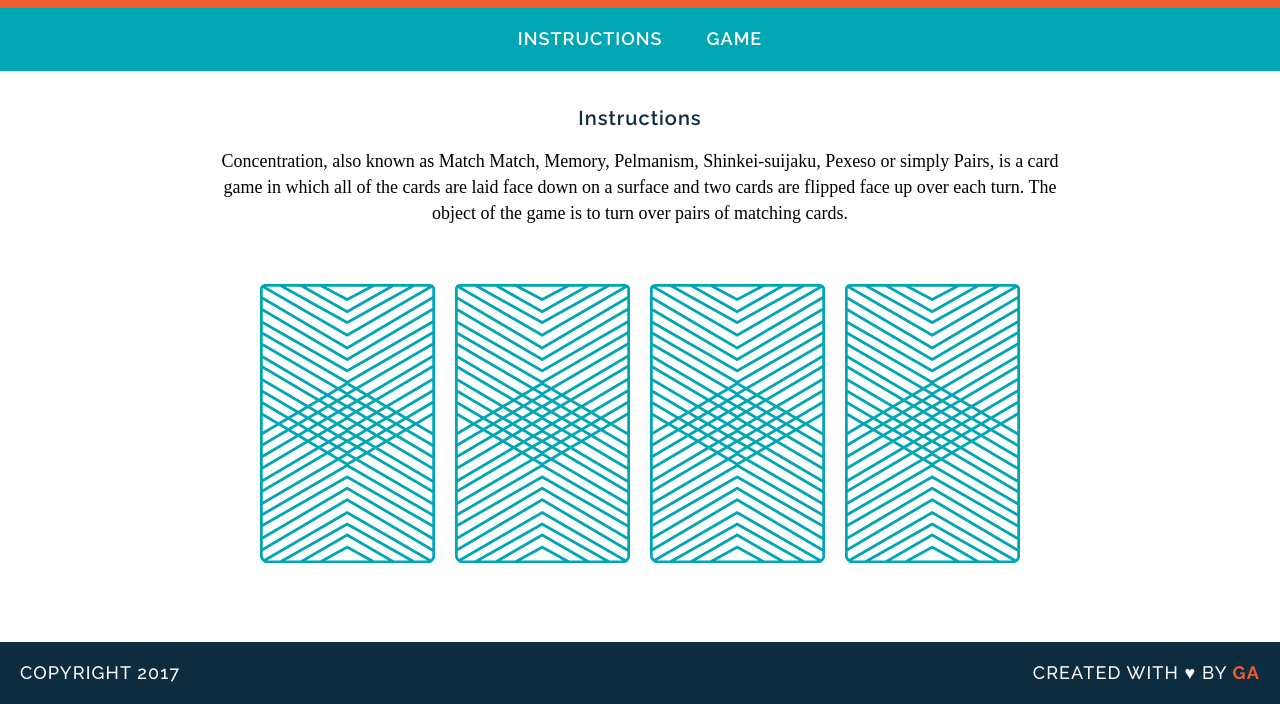
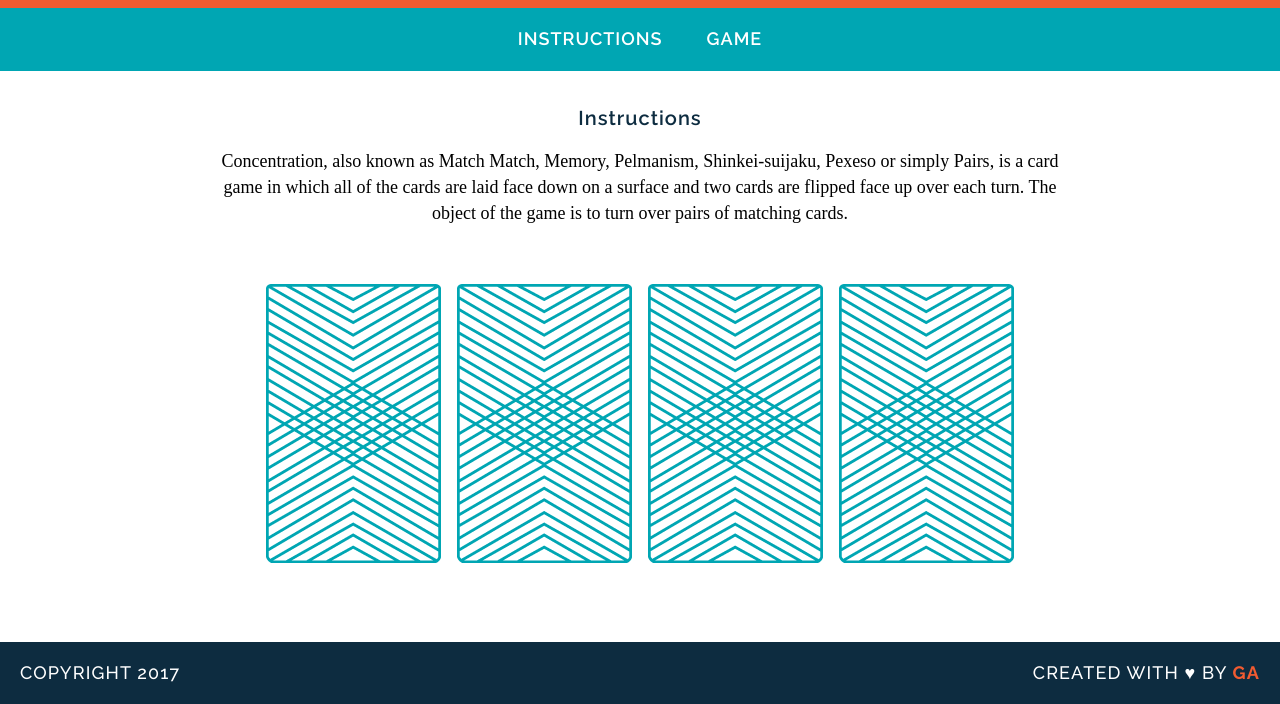
Before and after one commit to rallysport206/wdi-fundamentals-memorygame, a plain HTML site: page memory_game/index.html in a window 1280 px wide. Shown: the part 105-809 px from the top of the page. Drawn offline with Linux system fonts and the light colour scheme; a web font is replaced by a local one.

Commit message:
updated unit 11 game logic

```diff
--- a/memory_game/index.html
+++ b/memory_game/index.html
@@ -20,18 +20,15 @@
 	<h2>Instructions</h2>
 	<p>Concentration, also known as Match Match, Memory, Pelmanism, Shinkei-suijaku, Pexeso or simply Pairs, is a card game in which all of the cards are laid face down on a surface and two cards are flipped face up over each turn. The object of the game is to turn over pairs of matching cards.</p>
 
-	<div>
-		<img src="images/back.png" alt="Queen of Diamonds">
-		<img src="images/back.png" alt="Queen of Hearts">
-		<img src="images/back.png" alt="King of Diamonds">
-		<img src="images/back.png" alt="King of Hearts">
+	<div id="game-board" class="board clearfix">
 	</div>
+	<script src="js/main.js"></script>
+
 	</main>
 <footer class="clearfix">
 	<p class="copyright">Copyright 2017</p>
 	<p class="message">Created with &hearts; by <span class="name">GA</span>
 	</p>
 </footer>
-<script src="js/main.js"></script>
 </body>
 </html>
--- a/memory_game/js/main.js
+++ b/memory_game/js/main.js
@@ -2,22 +2,22 @@ var cards = [
 {
 rank: "queen",
 suit: "hearts",
-cardImage: "images/queen-of-hearts.png"
+cardImage: "images/queen-of-hearts.png",
 },
 {
 rank: "queen",
 suit: "diamonds",
-cardImage: "images/queen-of-diamonds.png"
+cardImage: "images/queen-of-diamonds.png",
 },
 {
 rank: "king",
 suit: "hearts",
-cardImage: "images/king-of-hearts.png"
+cardImage: "images/king-of-hearts.png",
 },
 {
 rank: "king",
 suit: "diamonds",
-cardImage: "images/king-of-diamonds.png"
+cardImage: "images/king-of-diamonds.png",
 }
 ];
 
@@ -25,20 +25,38 @@ var cardsInPlay = [];
 var checkForMatch = function() {
 
 if (cardsInPlay[0] === cardsInPlay[1]) {
-alert("You found a match!") }
+alert("You found a match!"); }
 else {
-alert("Sorry, try again") }
+alert("Sorry, try again"); }
 };
 
-var flipCard = function (cardId) {
-cardsInPlay.push(cards[cardId].rank);
-console.log("User flipped " + cards[cardId].rank);
-console.log(cards[cardId].cardImage);
-console.log(cards[cardId].suit);
-if (cardsInPlay.length === 2) {
-checkForMatch();
+var flipCard = function () {
+    var cardId = this.getAttribute('data-id');
+
+    this.setAttribute('src', cards[cardId].cardImage);
+
+
+    console.log("User Flipped " + cards[cardId].rank);
+
+    cardsInPlay.push(cards[cardId].rank);
+
+    console.log(cards[cardId].cardImage);
+    console.log(cards[cardId].suit);
+    if(cardsInPlay.length === 2) {
+    checkForMatch ();
+
+
 }
 };
 
-flipCard(0);
-flipCard(2);
+var createBoard = function(){
+	for (var i = 0; i < cards.length; i++) {
+	var cardElement = document.createElement('img');
+	cardElement.setAttribute('src', 'images/back.png');
+	cardElement.setAttribute('data-id', i);
+	cardElement.addEventListener('click',flipCard);
+	document.getElementById('game-board').appendChild(cardElement);
+	}
+};
+
+createBoard();
```
